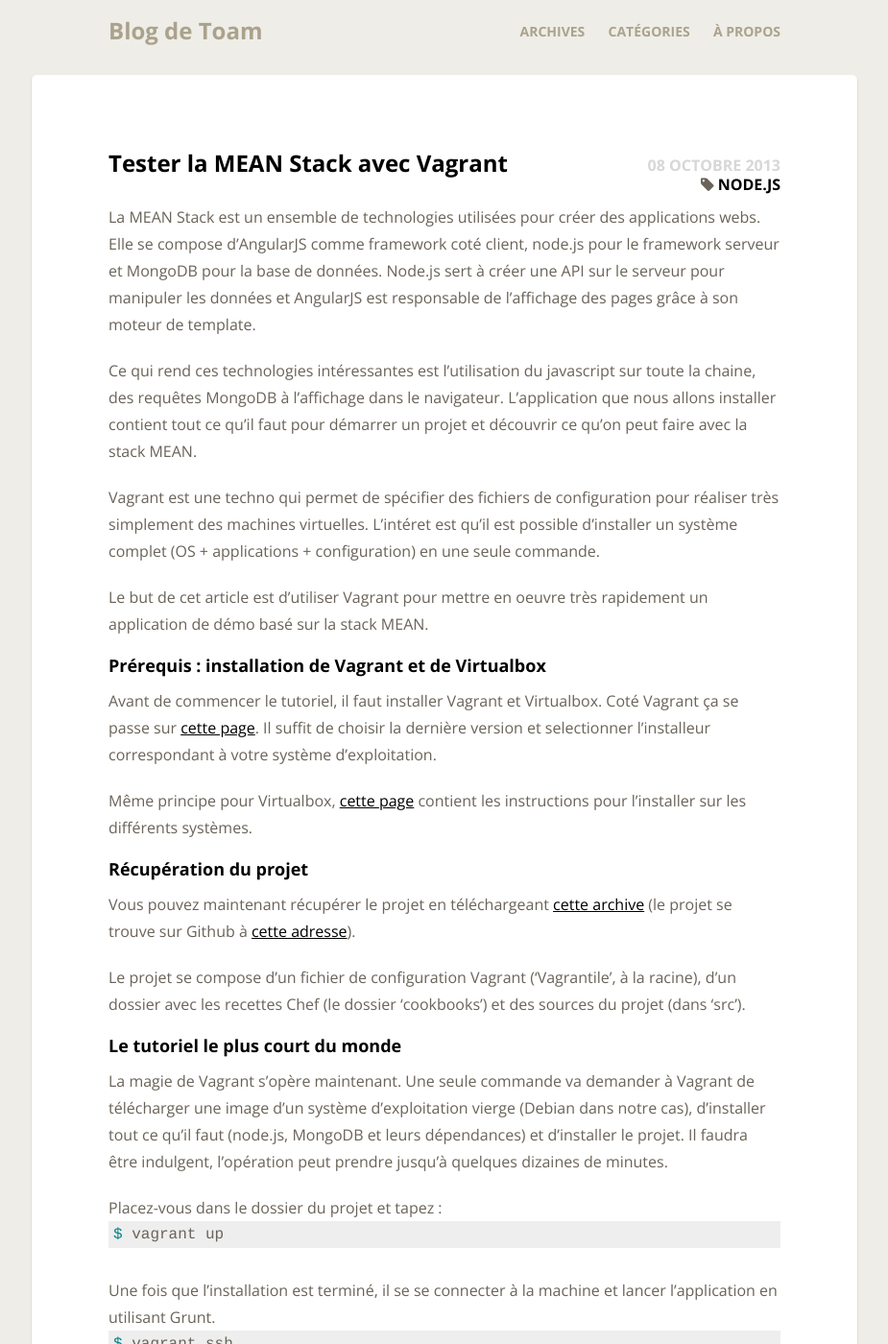
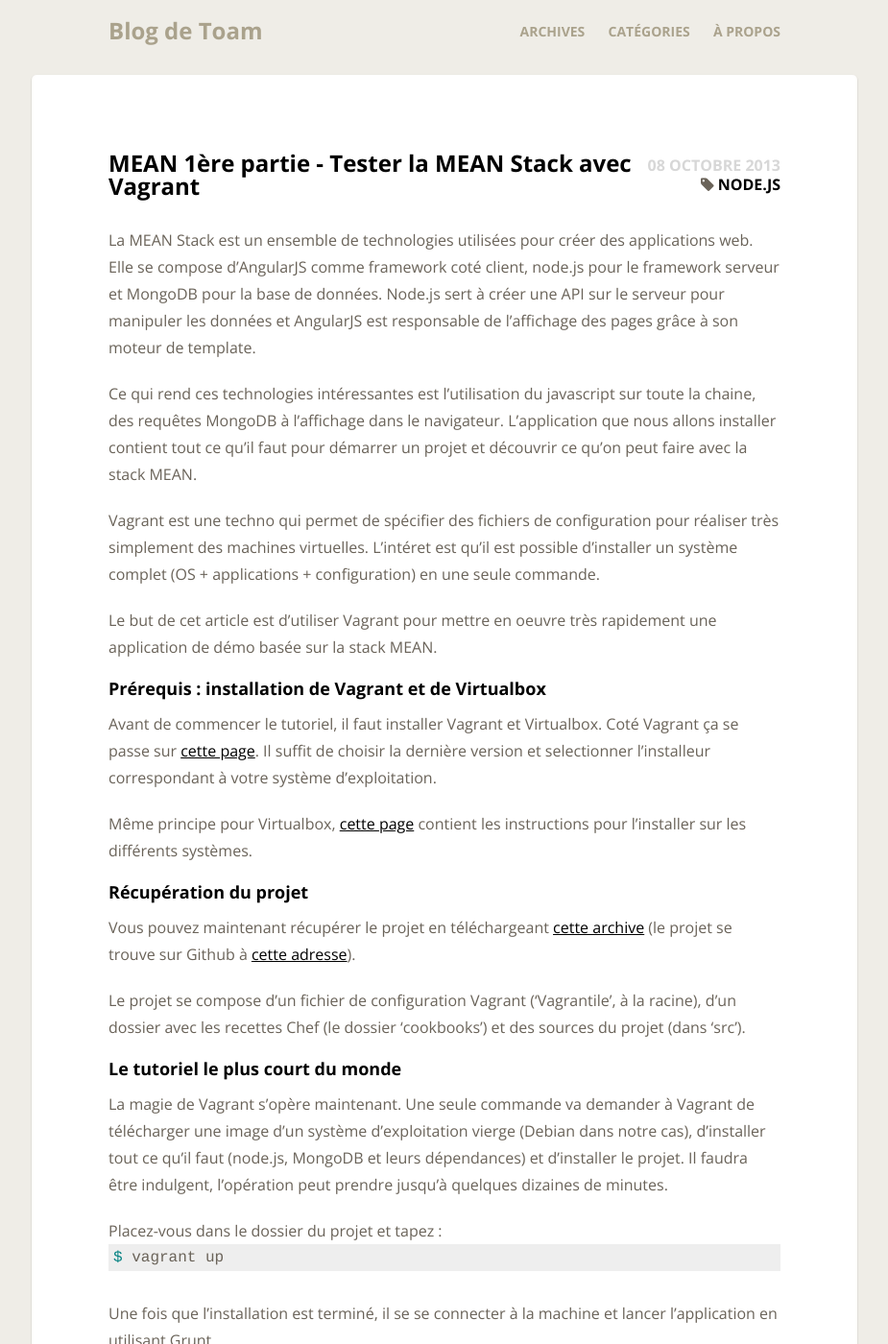
Before and after one commit to Toam/toam.fr, a Jekyll site: the page built from _posts/2013-10-08-tester-mean-stack-avec-vagrant.markdown, in a window 1280 px wide and 1400 px high. Shown: the whole window at 96% size, without its empty margins (177-1102 px from the left). Built offline with Jekyll 4.4.1, drawn with Linux system fonts in a browser that asks for light colours; nearby versions of some CDN libraries; comment, search, counter and statistics services are not loaded; some of the changed text lies outside the part shown.

Commit message:
Correction article + idées

```diff
--- a/_posts/2013-10-08-tester-mean-stack-avec-vagrant.markdown
+++ b/_posts/2013-10-08-tester-mean-stack-avec-vagrant.markdown
@@ -1,18 +1,18 @@
 ---
 published: true
 layout: post
-title: Tester la MEAN Stack avec Vagrant
+title: MEAN 1ère partie - Tester la MEAN Stack avec Vagrant
 category: node.js
 comments: true
 ---
 
-La MEAN Stack est un ensemble de technologies utilisées pour créer des applications webs. Elle se compose d'AngularJS comme framework coté client, node.js pour le framework serveur et MongoDB pour la base de données. Node.js sert à créer une API sur le serveur pour manipuler les données et AngularJS est responsable de l'affichage des pages grâce à son moteur de template.
+La MEAN Stack est un ensemble de technologies utilisées pour créer des applications web. Elle se compose d'AngularJS comme framework coté client, node.js pour le framework serveur et MongoDB pour la base de données. Node.js sert à créer une API sur le serveur pour manipuler les données et AngularJS est responsable de l'affichage des pages grâce à son moteur de template.
 
 Ce qui rend ces technologies intéressantes est l'utilisation du javascript sur toute la chaine, des requêtes MongoDB à l'affichage dans le navigateur. L'application que nous allons installer contient tout ce qu'il faut pour démarrer un projet et découvrir ce qu'on peut faire avec la stack MEAN.
 
 Vagrant est une techno qui permet de spécifier des fichiers de configuration pour réaliser très simplement des machines virtuelles. L'intéret est qu'il est possible d'installer un système complet (OS + applications + configuration) en une seule commande.
 
-Le but de cet article est d'utiliser Vagrant pour mettre en oeuvre très rapidement un application de démo basé sur la stack MEAN.
+Le but de cet article est d'utiliser Vagrant pour mettre en oeuvre très rapidement une application de démo basée sur la stack MEAN.
 
 <!--more-->
 
@@ -42,13 +42,13 @@
 {% highlight sh %}
 $ vagrant ssh
 $ cd src
-$ npm install
-$ node server.js
+$ sudo npm install
+$ grunt
 {% endhighlight %}
 
 * "npm install" n'est nécessaire qu'au premier lancement pour charger les dépendances.
 
-C'est prêt, vous pouvez maintenant vous connecter sur <a href="http://localhost:4000" target="_blank">http://localhost:4000</a> pour accéder au projet. Vous devriez pouvoir créer un compte, écrire, lister et modifier des articles. Le reste de cet article va permettre de comprendre en détail comment Vagrant réalise cette prouesse !
+C'est prêt, vous pouvez maintenant vous connecter sur <a href="http://localhost:4000" target="_blank">http://localhost:3000</a> pour accéder au projet. Vous devriez pouvoir créer un compte, écrire, lister et modifier des articles. Le reste de cet article va permettre de comprendre en détail comment Vagrant réalise cette prouesse !
 
 ##### Boilerplate Mean
 
```
Also changed, not shown: 1 other file.
